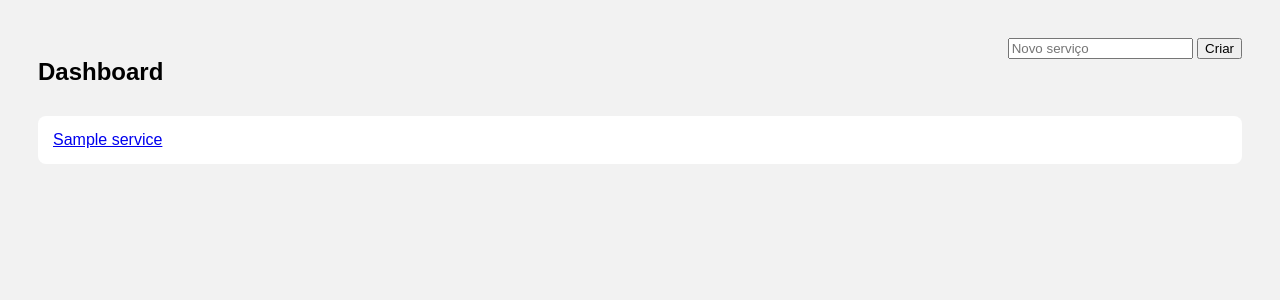
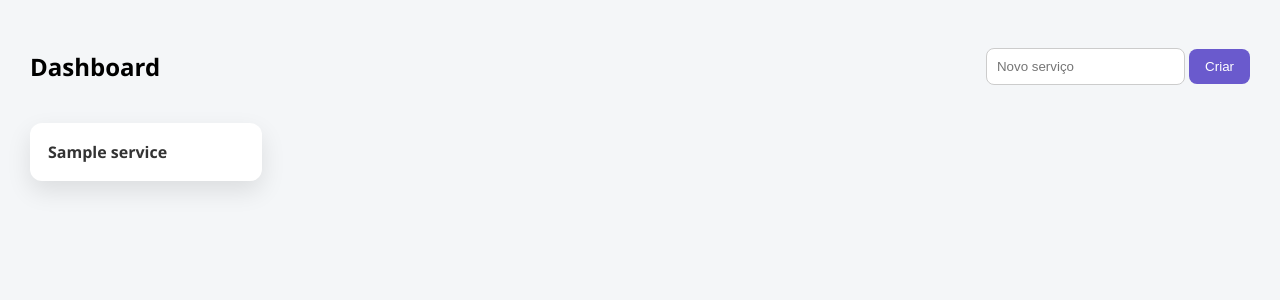
Before and after one commit to SrBolasGrandes/LacService, a Flask app: template templates/dashboard.html in a window 1280 px wide. Shown: the top 300 px of the page. Run offline with Flask 3, Linux system fonts and the light colour scheme; the template is opened without the code that fills it: most values are stand-ins (such as "Sample title", 1, 10 or a date in 2020).

Commit message:
Update dashboard.html

```diff
--- a/templates/dashboard.html
+++ b/templates/dashboard.html
@@ -3,13 +3,49 @@
 <head>
 <title>Dashboard</title>
 <style>
-body{font-family:Arial;background:#f2f2f2;padding:30px}
-.top{display:flex;justify-content:space-between}
-.card{background:#fff;padding:15px;margin-top:10px;border-radius:8px}
+*{box-sizing:border-box}
+body{
+    margin:0;
+    font-family:Segoe UI,Arial;
+    background:#f4f6f8;
+    padding:30px;
+}
+.header{
+    display:flex;
+    justify-content:space-between;
+    align-items:center;
+    margin-bottom:20px;
+}
+button{
+    padding:10px 16px;
+    border:none;
+    border-radius:8px;
+    background:#6a5acd;
+    color:#fff;
+    cursor:pointer;
+}
+.grid{
+    display:grid;
+    grid-template-columns:repeat(auto-fill,minmax(220px,1fr));
+    gap:15px;
+}
+.card{
+    background:#fff;
+    padding:18px;
+    border-radius:12px;
+    box-shadow:0 10px 25px rgba(0,0,0,.1);
+}
+a{text-decoration:none;color:#333;font-weight:600}
+input{
+    padding:10px;
+    border-radius:8px;
+    border:1px solid #ccc;
+}
 </style>
 </head>
 <body>
-<div class="top">
+
+<div class="header">
 <h2>Dashboard</h2>
 <form method="post" action="/create_service">
 <input name="service" placeholder="Novo serviço">
@@ -17,11 +53,13 @@ body{font-family:Arial;background:#f2f2f2;padding:30px}
 </form>
 </div>
 
+<div class="grid">
 {% for s in services %}
 <div class="card">
 <a href="/service/{{s}}">{{s}}</a>
 </div>
 {% endfor %}
+</div>
 
 </body>
 </html>
```
